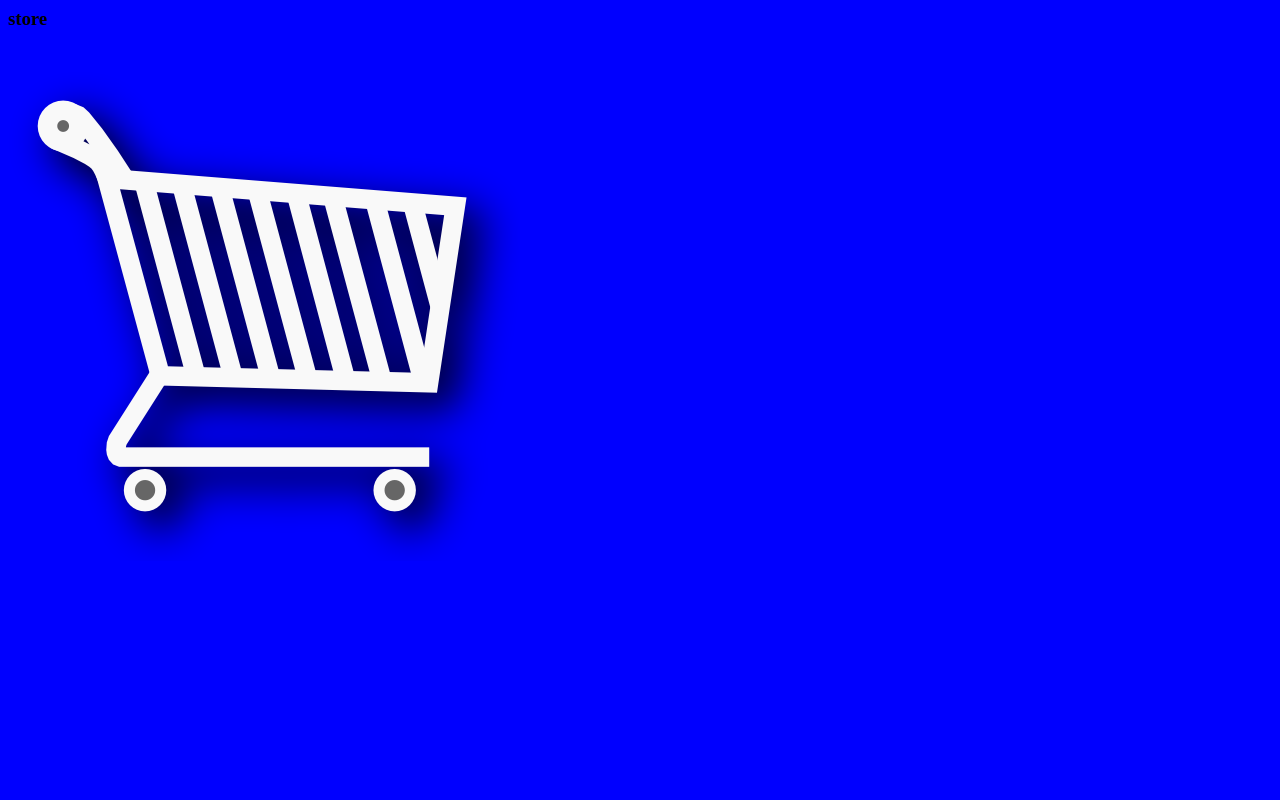
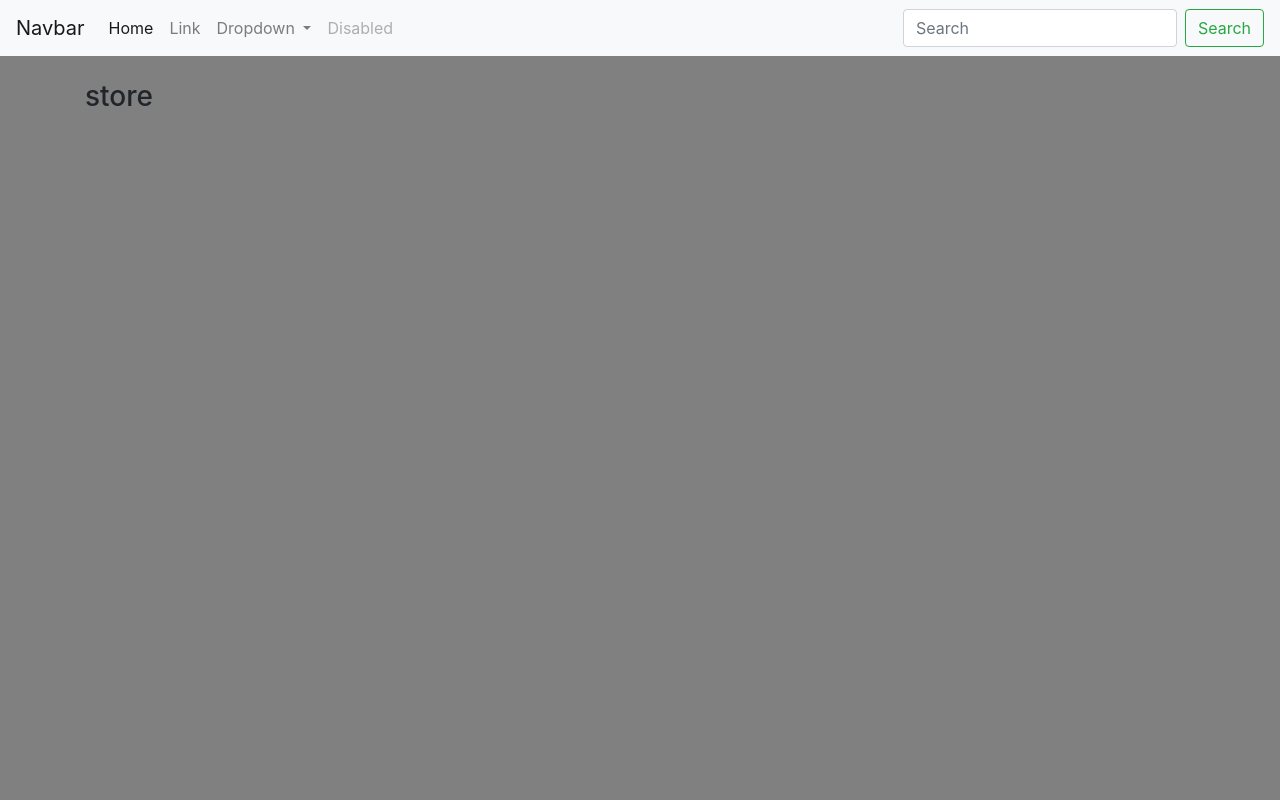
Before and after one commit to MrHarvvey/cartoon_shoop, a Django app: page / in a window 1280 px wide. Run offline with Django 3.2, Linux system fonts and the light colour scheme; some libraries are stand-ins or nearby versions.

Commit message:
wait commit 2

```diff
--- a/cartoon_shoop/templates/cartoon_shoop/main.html
+++ b/cartoon_shoop/templates/cartoon_shoop/main.html
@@ -6,9 +6,61 @@
 
 	<meta name="viewport" content="width=device-width, initial-scale=1, maximum-scale=1, minimum-scale=1" />
 
+	<link rel="stylesheet" href="https://stackpath.bootstrapcdn.com/bootstrap/4.4.1/css/bootstrap.min.css" integrity="sha384-Vkoo8x4CGsO3+Hhxv8T/Q5PaXtkKtu6ug5TOeNV6gBiFeWPGFN9MuhOf23Q9Ifjh" crossorigin="anonymous">
+
 	<link rel="stylesheet" type="text/css" href="{% static 'css/main.css' %}">
+
 </head>
 <body>
 
+				<nav class="navbar navbar-expand-lg navbar-light bg-light">
+				  <a class="navbar-brand" href="#">Navbar</a>
+				  <button class="navbar-toggler" type="button" data-toggle="collapse" data-target="#navbarSupportedContent" aria-controls="navbarSupportedContent" aria-expanded="false" aria-label="Toggle navigation">
+				    <span class="navbar-toggler-icon"></span>
+				  </button>
+
+				  <div class="collapse navbar-collapse" id="navbarSupportedContent">
+				    <ul class="navbar-nav mr-auto">
+				      <li class="nav-item active">
+				        <a class="nav-link" href="#">Home <span class="sr-only">(current)</span></a>
+				      </li>
+				      <li class="nav-item">
+				        <a class="nav-link" href="#">Link</a>
+				      </li>
+				      <li class="nav-item dropdown">
+				        <a class="nav-link dropdown-toggle" href="#" id="navbarDropdown" role="button" data-toggle="dropdown" aria-haspopup="true" aria-expanded="false">
+				          Dropdown
+				        </a>
+				        <div class="dropdown-menu" aria-labelledby="navbarDropdown">
+				          <a class="dropdown-item" href="#">Action</a>
+				          <a class="dropdown-item" href="#">Another action</a>
+				          <div class="dropdown-divider"></div>
+				          <a class="dropdown-item" href="#">Something else here</a>
+				        </div>
+				      </li>
+				      <li class="nav-item">
+				        <a class="nav-link disabled" href="#">Disabled</a>
+				      </li>
+				    </ul>
+				    <form class="form-inline my-2 my-lg-0">
+				      <input class="form-control mr-sm-2" type="search" placeholder="Search" aria-label="Search">
+				      <button class="btn btn-outline-success my-2 my-sm-0" type="submit">Search</button>
+				    </form>
+				  </div>
+				</nav>
+
+     <div class="container">
+            <br>
+            {% block content %}
+
+            {% endblock content %}
+         </div>
+
+
+	<script src="https://code.jquery.com/jquery-3.4.1.slim.min.js" integrity="sha384-J6qa4849blE2+poT4WnyKhv5vZF5SrPo0iEjwBvKU7imGFAV0wwj1yYfoRSJoZ+n" crossorigin="anonymous"></script>
+
+	<script src="https://cdn.jsdelivr.net/npm/popper.js@1.16.0/dist/umd/popper.min.js" integrity="sha384-Q6E9RHvbIyZFJoft+2mJbHaEWldlvI9IOYy5n3zV9zzTtmI3UksdQRVvoxMfooAo" crossorigin="anonymous"></script>
+
+	<script src="https://stackpath.bootstrapcdn.com/bootstrap/4.4.1/js/bootstrap.min.js" integrity="sha384-wfSDF2E50Y2D1uUdj0O3uMBJnjuUD4Ih7YwaYd1iqfktj0Uod8GCExl3Og8ifwB6" crossorigin="anonymous"></script>
 </body>
 </html>
--- a/cartoon_shoop/templates/cartoon_shoop/store.html
+++ b/cartoon_shoop/templates/cartoon_shoop/store.html
@@ -1,7 +1,9 @@
+{% extends 'cartoon_shoop/main.html' %}
 {% load static %}
+{% block content %}
 
-<link rel="stylesheet" type="text/css" href="{% static 'css/main.css' %}">
+<!--link rel="stylesheet" type="text/css" href="{% static 'css/main.css' %}"-->
 
 <h3>store</h3>
 
-<img src="{% static 'images/trolley.png' %}">
+{% endblock content %}
--- a/readmyfile.txt
+++ b/readmyfile.txt
@@ -1,3 +1,3 @@
 couple days brak i have to remember how to use css and html (nesesary to build this shoop)  day 3 spend more time at :
 
-https://www.youtube.com/watch?v=iebsHOE8KEw
+https://www.youtube.com/watch?v=iebsHOE8KEw  bnext day of work
--- a/static/css/main.css
+++ b/static/css/main.css
@@ -1,11 +1,4 @@
 body{
 
-    background-color:blue;
+    background-color:grey;
  }
-
-#paddign
-
-{
-
-	wegiht
-}
```
Also changed, not shown: cartoon_shoop/templates/cartoon_shoop/cart.html (+9 -0 lines), cartoon_shoop/templates/cartoon_shoop/checkout.html (+9 -0 lines). Lines whose indentation alone changed are shown as unchanged.
